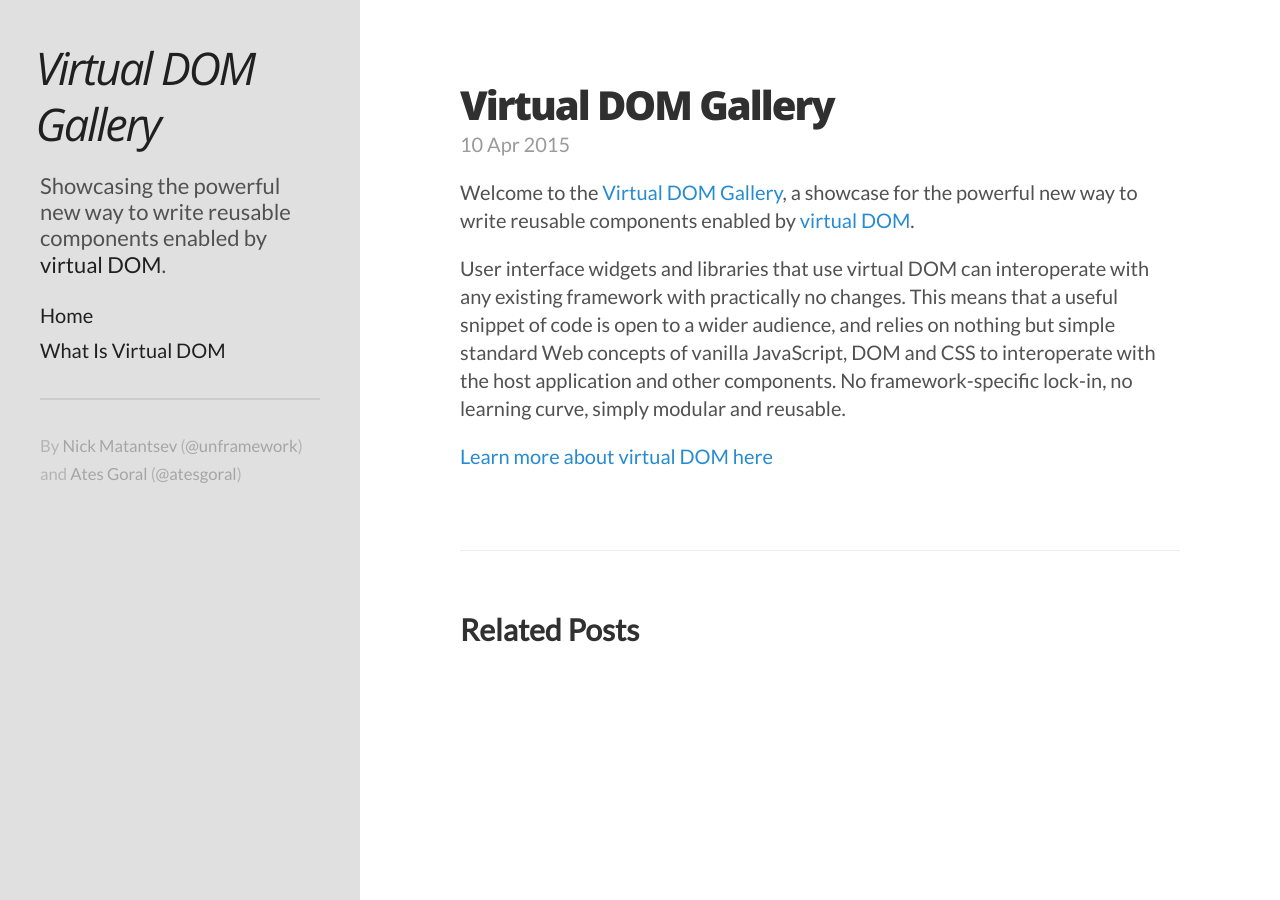
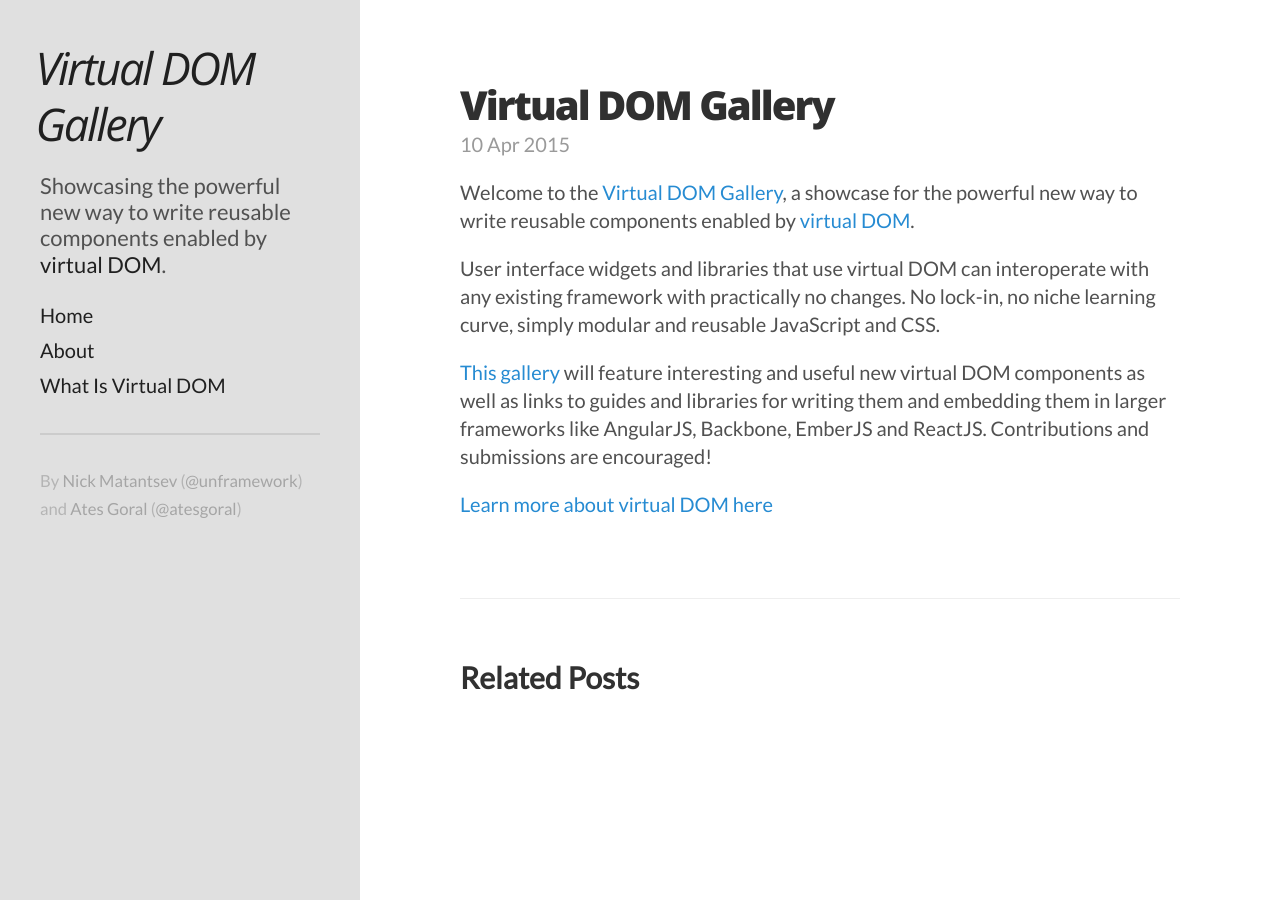
Before and after one commit to unframework/virtual-dom-gallery, a Jekyll site: the page built from _posts/2015-04-10-virtual-dom-gallery.md, in a window 1280 px wide. Built offline with Jekyll 4.4.1, drawn with Linux system fonts in a browser that asks for light colours; Markdown is read by kramdown in place of the engine named in the settings.

Commit message:
Added more explanation about the site

```diff
--- a/_includes/sidebar.html
+++ b/_includes/sidebar.html
@@ -11,6 +11,7 @@
 
     <nav class="sidebar-nav">
       <a class="sidebar-nav-item{% if page.url == site.baseurl %} active{% endif %}" href="{{ site.baseurl }}">Home</a>
+      <a class="sidebar-nav-item" href="{{ site.baseurl }}2015/04/10/virtual-dom-gallery/">About</a>
 
       {% comment %}
         The code below dynamically generates a sidebar nav of pages with
--- a/_posts/2015-04-10-virtual-dom-gallery.md
+++ b/_posts/2015-04-10-virtual-dom-gallery.md
@@ -5,6 +5,8 @@ title: Virtual DOM Gallery
 
 Welcome to the [Virtual DOM Gallery](//virtualdom.gallery), a showcase for the powerful new way to write reusable components enabled by [virtual DOM](https://github.com/Matt-Esch/virtual-dom).
 
-User interface widgets and libraries that use virtual DOM can interoperate with any existing framework with practically no changes. This means that a useful snippet of code is open to a wider audience, and relies on nothing but simple standard Web concepts of vanilla JavaScript, DOM and CSS to interoperate with the host application and other components. No framework-specific lock-in, no learning curve, simply modular and reusable.
+User interface widgets and libraries that use virtual DOM can interoperate with any existing framework with practically no changes. No lock-in, no niche learning curve, simply modular and reusable JavaScript and CSS.
+
+[This gallery](//virtualdom.gallery) will feature interesting and useful new virtual DOM components as well as links to guides and libraries for writing them and embedding them in larger frameworks like AngularJS, Backbone, EmberJS and ReactJS. Contributions and submissions are encouraged!
 
 [Learn more about virtual DOM here]({{ site.baseurl }}what-is-virtual-dom/)
```
